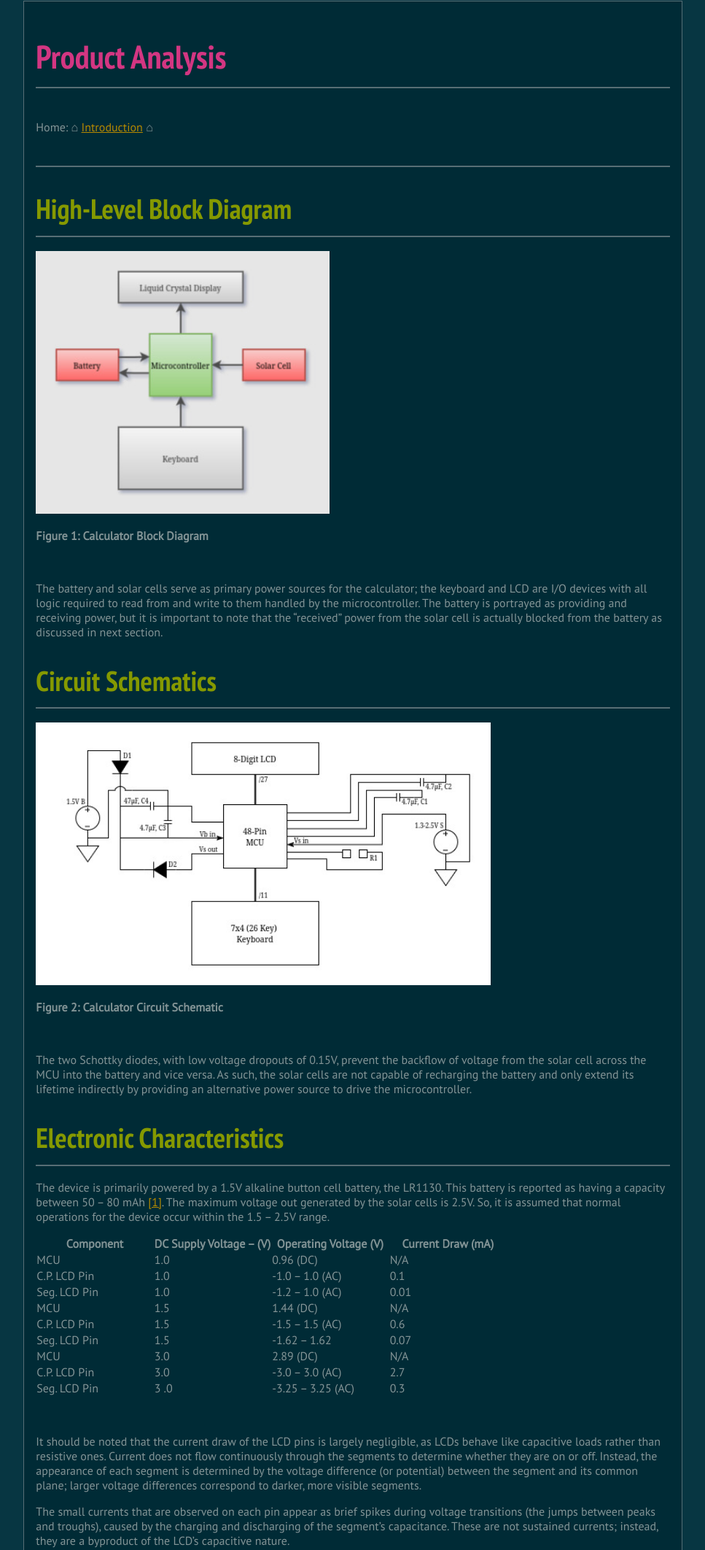
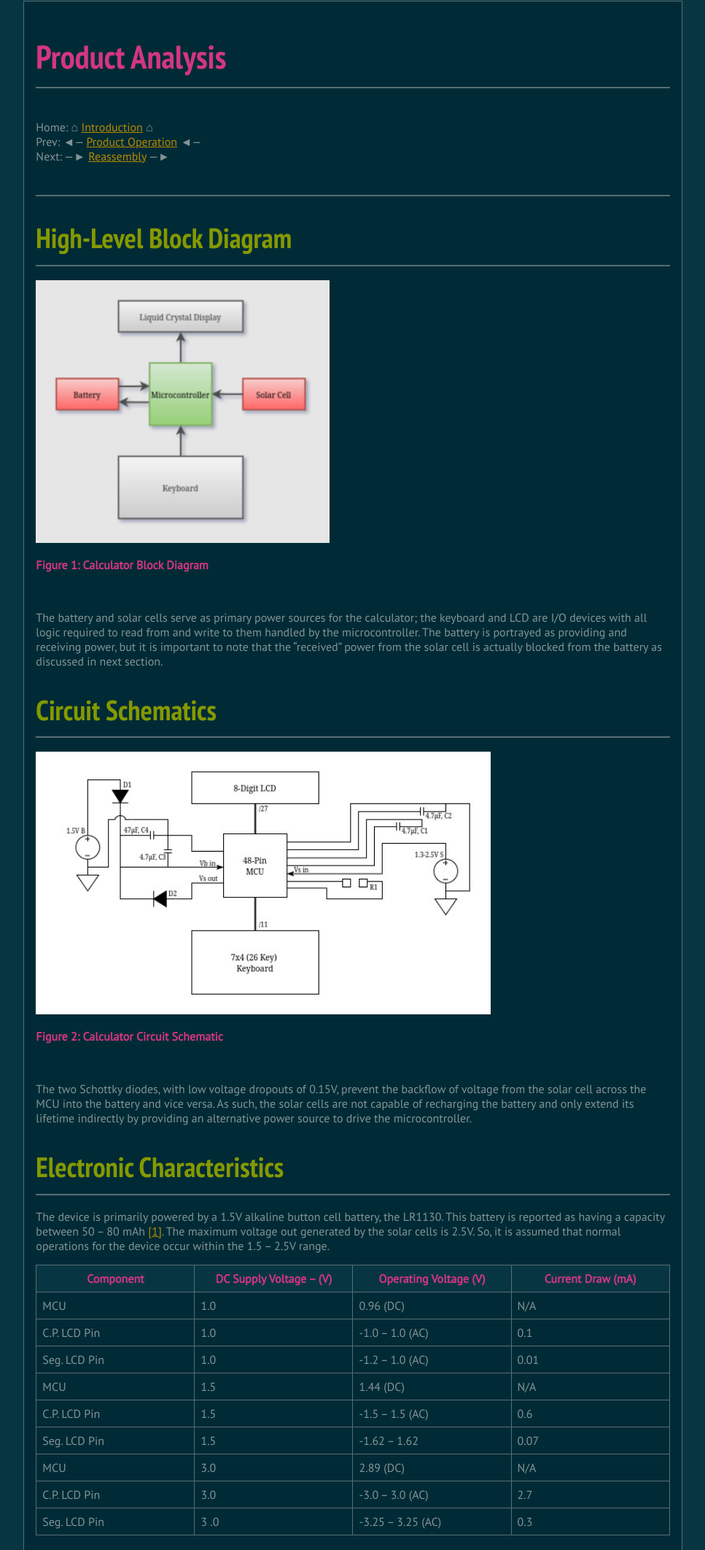
Before and after one commit to dbratu777/ece4724-dissection, a plain HTML site: page html/analysis.html in a window 1280 px wide. Shown: the part 15-2139 px from the top of the page at 73% size, without its empty margins (156-1123 px from the left). Drawn offline with Linux system fonts and the light colour scheme.

Commit message:
table formatting; additional site nav

```diff
--- a/css/solarized-dark.css
+++ b/css/solarized-dark.css
@@ -381,3 +381,27 @@ h2 {
   padding-bottom: 0.3em;
   margin-bottom: 0.5em;
 }
+
+strong {
+  font-weight: 800;
+  color: #d33682;
+}
+
+table {
+  border-collapse: collapse;
+  width: 100%;
+  border: 1px solid #586e75;
+}
+
+th,
+td {
+  border: 1px solid #586e75;
+  padding: 0.5em;
+  text-align: left;
+}
+
+th {
+  background-color: #073642;
+  color: #d33682;
+  text-align: center;
+}
--- a/html/analysis.html
+++ b/html/analysis.html
@@ -8,7 +8,9 @@
 
 <body>
     <h1 id="product-analysis">Product Analysis</h1>
-    <p><br> Home: ⌂ <a href="../index.html">Introduction</a> ⌂</p>
+    <p><br> Home: ⌂ <a href="../index.html">Introduction</a> ⌂<br />
+        Prev: ◄— <a href="../html/operation.html">Product Operation</a> ◄—<br />
+        Next: —► <a href="../html/reassembly.html">Reassembly</a> —►</p>
     <h2 id="section"></h2>
     <h2 id="high-level-block-diagram">High-Level Block Diagram</h2>
     <p><img src="../images/diagrams/high-level.jpg" width="" height="360" alt="Calculator Block Diagram"
@@ -374,8 +376,8 @@
         to reduce costs far below what has been estimated.
     </p>
     <h2 id="section-1"></h2>
-    <p><br> Prev: ◄— <a href="../html/operation.html">Product Operation</a>
-        ◄—<br />
+    <p><br> Home: ⌂ <a href="../index.html">Introduction</a> ⌂<br />
+        Prev: ◄— <a href="../html/operation.html">Product Operation</a> ◄—<br />
         Next: —► <a href="../html/reassembly.html">Reassembly</a> —►</p>
     <h2 id="section-2"></h2>
     <h2 id="references">References</h2>
```
Also changed, not shown: html/journal.html (+5 -2 lines), html/learned.html (+4 -2 lines), html/market.html (+6 -3 lines), html/operation.html (+5 -2 lines), html/reassembly.html (+5 -3 lines).
